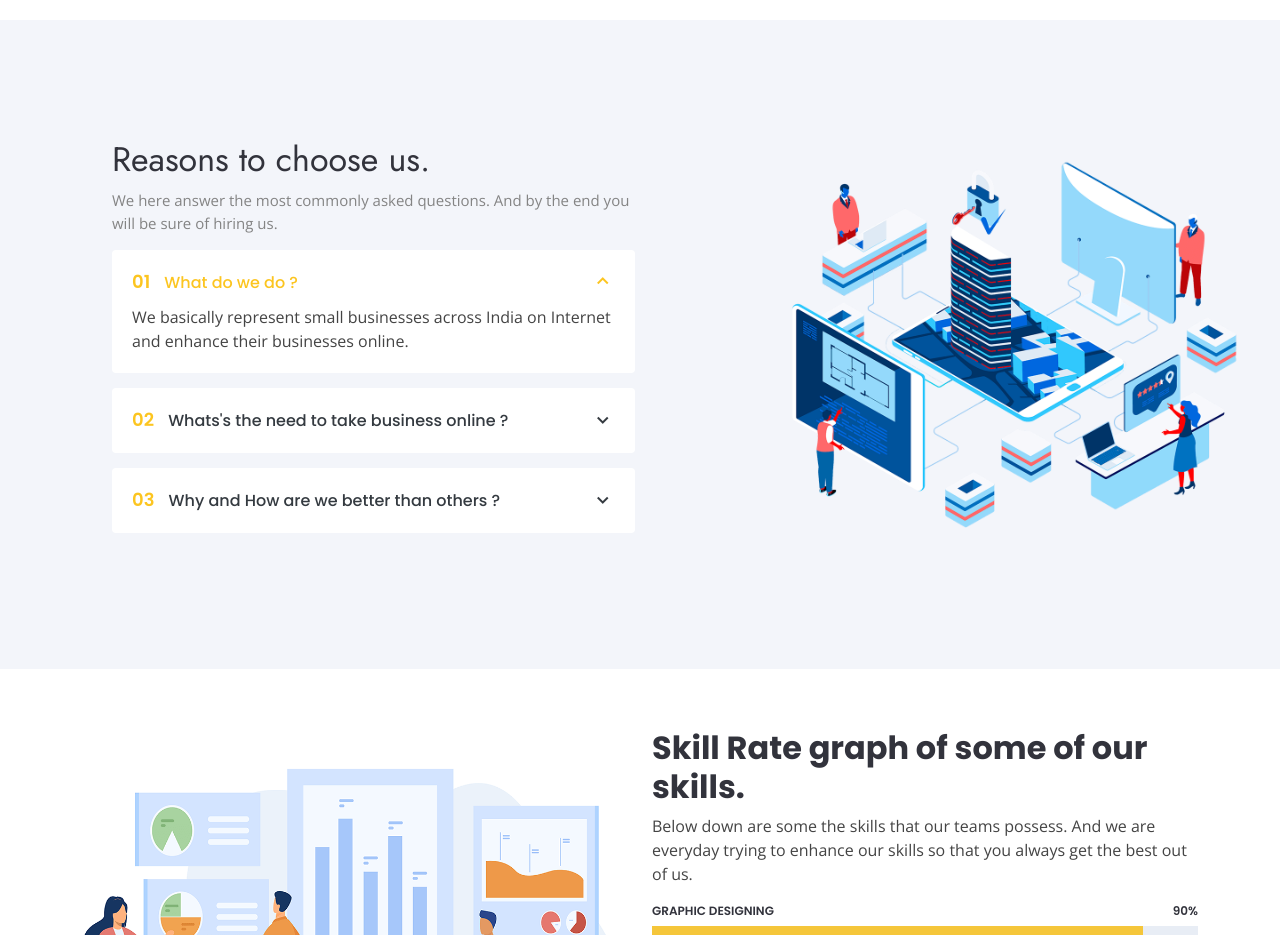
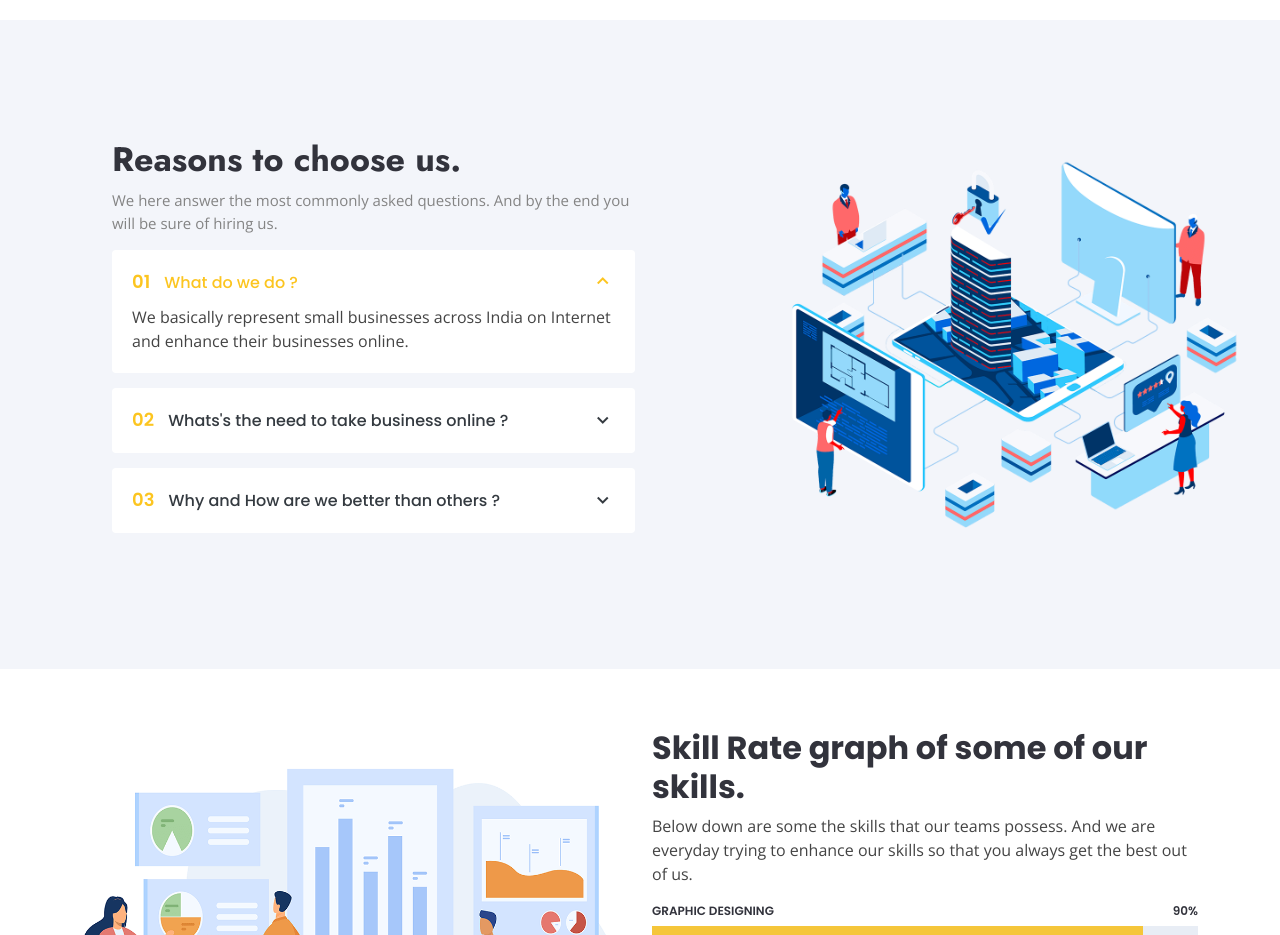
Before and after one commit to Madan019/leapsites, a plain HTML site: page index.html in a window 1280 px wide. Shown: the part 1020-1955 px from the top of the page. Drawn offline with nearby package versions, Linux system fonts and the light colour scheme; animation ran at ten frames a second.

Commit message:
Update index.html

```diff
--- a/index.html
+++ b/index.html
@@ -137,7 +137,7 @@ We help small businesses in growing big with the help of our super awesome team
           <div class="col-lg-7 d-flex flex-column justify-content-center align-items-stretch  order-2 order-lg-1">
 
             <div class="content">
-              <h3>Reasons to choose us.</strong></h3>
+              <h3><strong> Reasons to choose us. </strong></h3>
               <p>
                 We here answer the most commonly asked questions. And by the end you will be sure of hiring us.
               </p>
```
